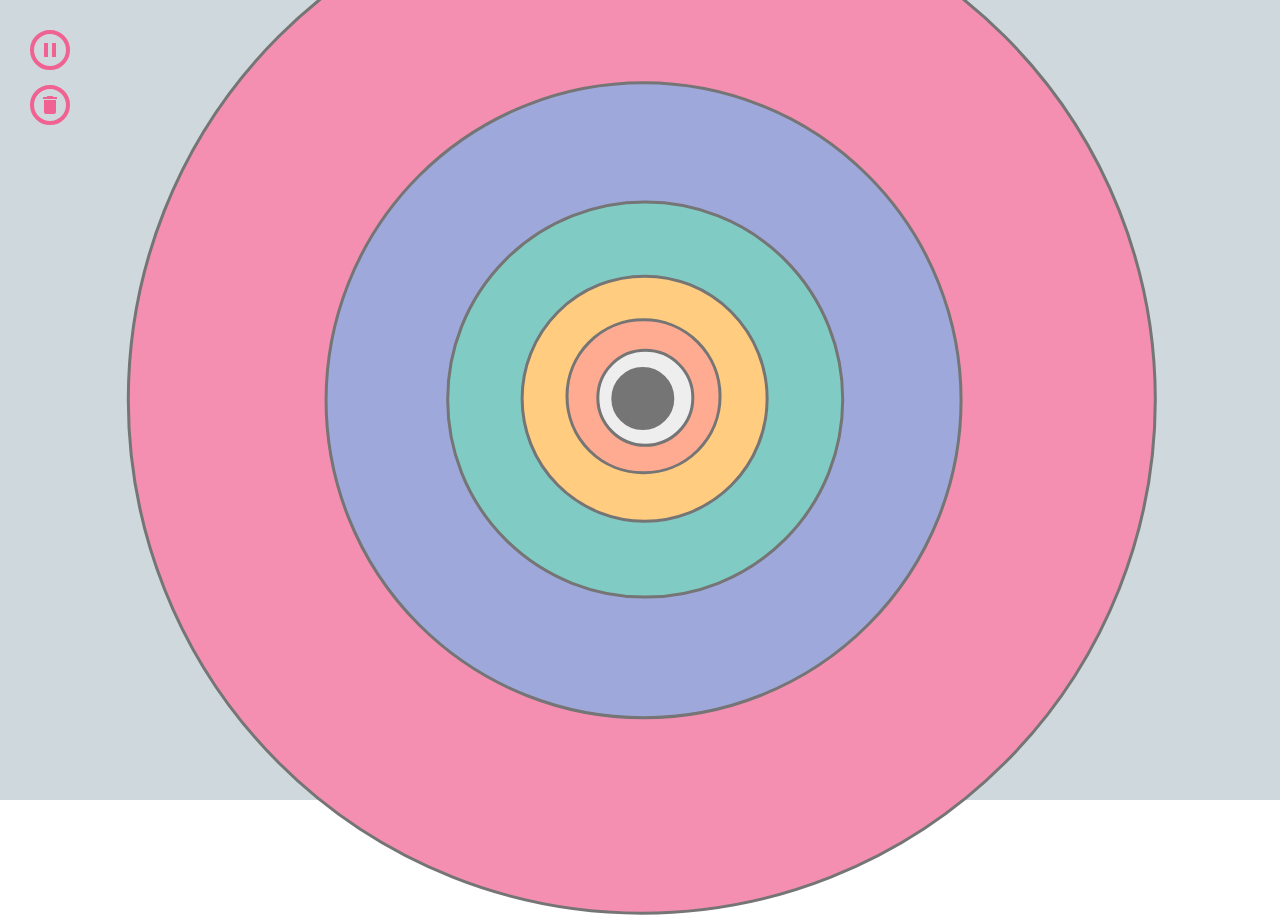
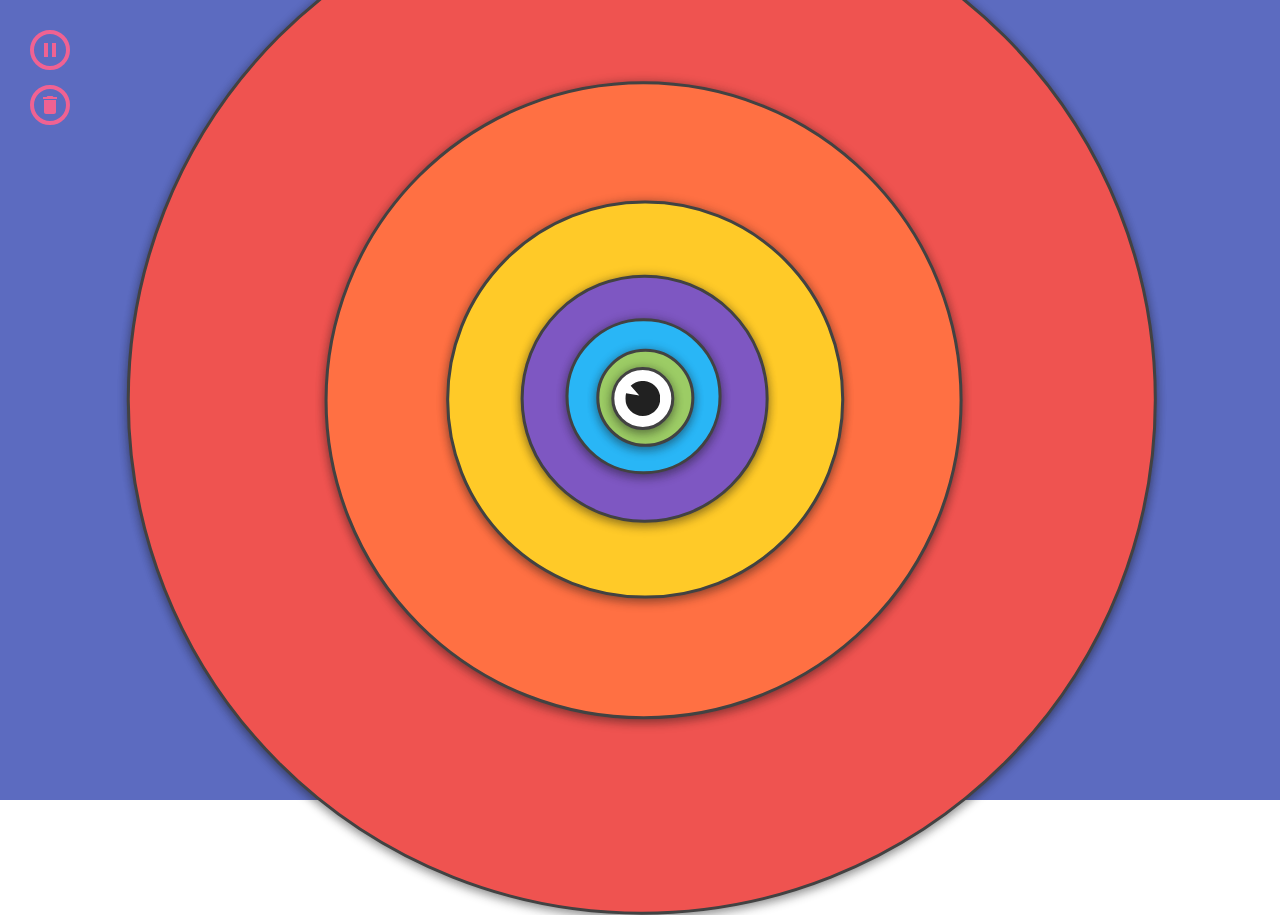
Before and after one commit to Hanssen0/Physical-JS, a website: page index.html in a window 1280 px wide. Drawn offline with Linux system fonts and the light colour scheme.

Commit message:
Change background

```diff
--- a/index.css
+++ b/index.css
@@ -117,7 +117,7 @@ div {
   color: #ff9800;
 }
 #Backgrounds {
-  background: #cfd8dc;
+  background: #5c6bc0;
   height: 100vh;
   left: 0;
   position: absolute;
@@ -125,12 +125,14 @@ div {
   width: 100vw;
 }
 #Backgrounds div {
-  border: #757575 3px solid;
+  border: #424242 3px solid;
   border-radius: 50%;
   position: relative;
+  box-shadow: 0 0 10px rgba(20, 20, 20, 0.3),
+              0 5px 10px rgba(20, 20, 20, 0.3);
 }
 #Background-1 {
-  background: #f48fb1;
+  background: #ef5350;
   height: 80vmax;
   width: 80vmax;
 }
@@ -139,20 +141,24 @@ div {
   width: 61.8%;
 }
 #Background-2 {
-  background: #9fa8da;
+  background: #ff7043;
 }
 #Background-3 {
-  background: #80cbc4;
+  background: #ffca28;
 }
 #Background-4 {
-  background: #ffcc80;
+  background: #7e57c2;
 }
 #Background-5 {
-  background: #ffab91;
+  background: #29b6f6;
 }
 #Background-6 {
-  background: #eee;
+  background: #9ccc65;
 }
 #Background-7 {
-  background: #757575;
+  background: url(assets/eye.svg);
+  background-color: #fff;
+  background-position: center center;
+  background-repeat: no-repeat;
+  background-size: 61.8%;
 }
```
Also changed, not shown: assets/eye.svg (added).
